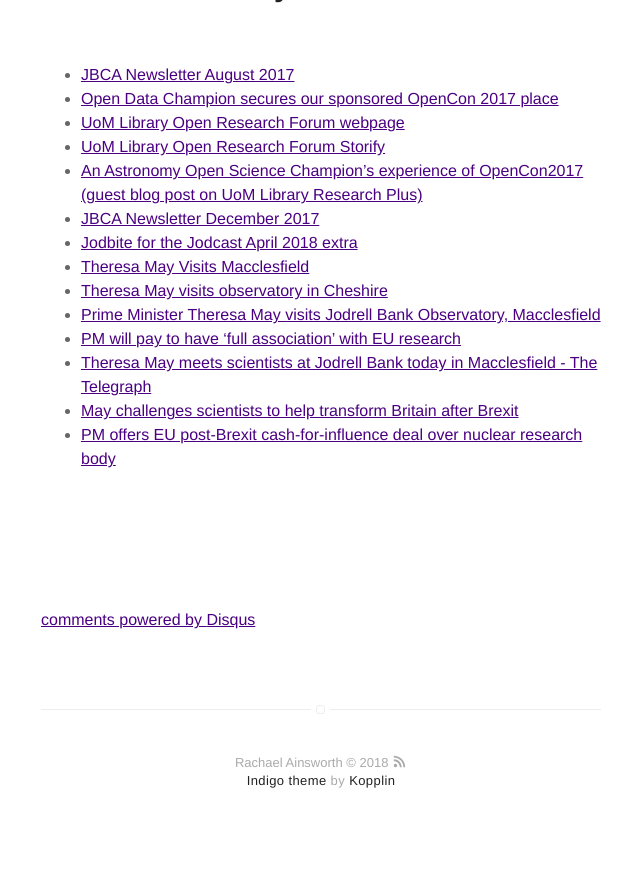
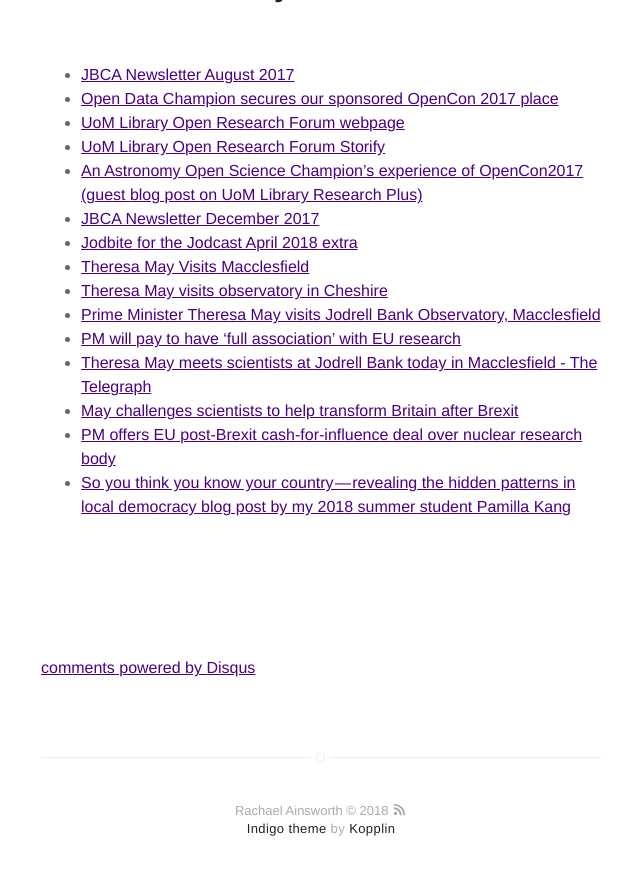
Before and after one commit to rainsworth/rainsworth.github.io_old, a Jekyll site: the page built from _posts/2018-01-11-Media-Links.markdown, in a window 1280 px wide and 900 px high, scrolled down 2705 px. Shown: the top 875 px of the window, without its empty margins (319-959 px from the left). Built offline with Jekyll 4.4.1, drawn with Linux system fonts in a browser that asks for light colours; comment, search, counter and statistics services are not loaded; before the commit the page ends 3557 px from its top, so only the background shows below that.

Commit message:
Update 2018-01-11-Media-Links.markdown
added Pam's blog post

```diff
--- a/_posts/2018-01-11-Media-Links.markdown
+++ b/_posts/2018-01-11-Media-Links.markdown
@@ -115,3 +115,4 @@ Below is a list of links to various media such as blog posts, social media, inte
 * [Theresa May meets scientists at Jodrell Bank today in Macclesfield - The Telegraph](https://www.telegraph.co.uk/politics/2018/05/21/brexit-bulletin-big-brexit-theory/)
 * [May challenges scientists to help transform Britain after Brexit](https://uk.reuters.com/article/uk-britain-health-may/may-challenges-scientists-to-help-transform-britain-after-brexit-idUKKCN1IL0V5)
 * [PM offers EU post-Brexit cash-for-influence deal over nuclear research body](http://www.gazetteandherald.co.uk/news/national/16239746.PM_offers_EU_post-Brexit_cash-for-influence_deal_over_nuclear_research_body/)
+* [So you think you know your country — revealing the hidden patterns in local democracy blog post by my 2018 summer student Pamilla Kang](https://medium.com/@opendatamcr/so-you-think-you-know-your-country-revealing-the-hidden-patterns-in-local-democracy-dd41e1fe29e5)
```
